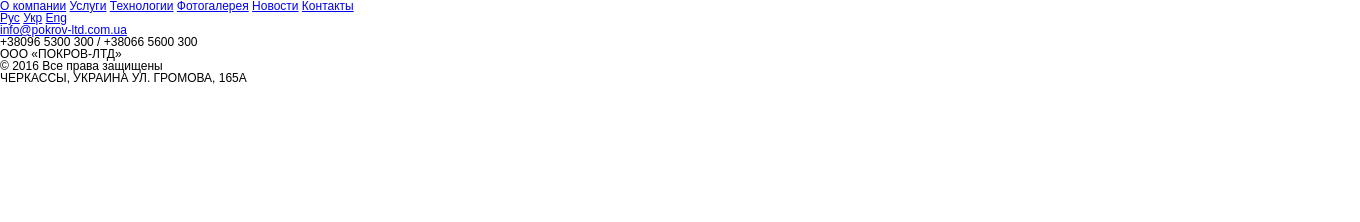
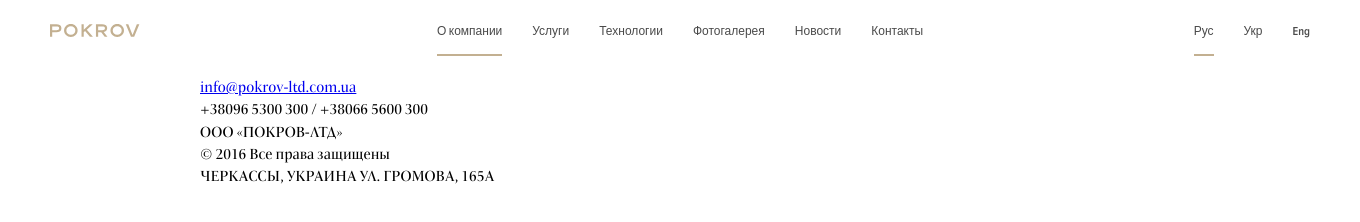
Before and after one commit to Ex-Zy/Pokrov, a plain HTML site: page index.html in a window 1280 px wide. Shown: the whole page, 1360 px wide, since content can reach past the window. Drawn offline with Linux system fonts and the light colour scheme.

Commit message:
add header

```diff
--- a/css/style.css
+++ b/css/style.css
@@ -31,7 +31,39 @@ html { -webkit-box-sizing: border-box; box-sizing: border-box; }
 
 .icon-skrill:before { content: ""; }
 
-body { font-family: Arial, sans-serif; font-size: 12px; line-height: 1; }
+@font-face { font-family: "ITCNewVeljovicDSPro"; src: url("fonts/ITCNewVeljovicDSPro.eot"); src: url("fonts/ITCNewVeljovicDSPro.eot?#iefix") format("embedded-opentype"), url("fonts/ITCNewVeljovicDSPro.woff2") format("woff2"), url("fonts/ITCNewVeljovicDSPro.woff") format("woff"), url("fonts/ITCNewVeljovicDSPro.ttf") format("truetype"); font-weight: normal; font-style: normal; }
+@font-face { font-family: "ITCNewVeljovicProCnMd"; src: url("fonts/ITCNewVeljovicProCnMd.eot"); src: url("fonts/ITCNewVeljovicProCnMd.eot?#iefix") format("embedded-opentype"), url("fonts/ITCNewVeljovicProCnMd.woff2") format("woff2"), url("fonts/ITCNewVeljovicProCnMd.woff") format("woff"), url("fonts/ITCNewVeljovicProCnMd.ttf") format("truetype"); font-weight: normal; font-style: normal; }
+@font-face { font-family: "MarkSimonsonProximaNovaAltCondensedSemibold"; src: url("fonts/MarkSimonsonProximaNovaAltCondensedSemibold.eot"); src: url("fonts/MarkSimonsonProximaNovaAltCondensedSemibold.eot?#iefix") format("embedded-opentype"), url("fonts/MarkSimonsonProximaNovaAltCondensedSemibold.woff2") format("woff2"), url("fonts/MarkSimonsonProximaNovaAltCondensedSemibold.woff") format("woff"), url("fonts/MarkSimonsonProximaNovaAltCondensedSemibold.ttf") format("truetype"); font-weight: normal; font-style: normal; }
+.header { position: relative; *zoom: 1; }
+.header:after { content: " "; display: table; clear: both; }
+.header__in { padding: 18px 50px 19px; }
+.header__logo { width: 160px; float: left; font-size: 0; line-height: 1; padding-top: 6px; }
+.header__switcher { width: 160px; float: right; text-align: right; }
+.header__nav { overflow: hidden; text-align: center; }
+
+.logo { display: inline-block; }
+
+.nav { display: inline-block; font-size: 0; }
+.nav__link { font-size: 12px; display: inline-block; text-decoration: none; font-family: "MarkSimonsonProximaNovaAltCondensedSemibold", sans-serif; color: #4a4a4a; position: relative; cursor: pointer; padding-bottom: 15px; }
+.nav__link:after { content: ""; display: block; position: absolute; bottom: 0px; left: 0; right: 0; border-bottom: 2px solid transparent; -webkit-transition: all 0.3s; transition: all 0.3s; }
+.nav__link + .nav__link { margin-left: 30px; }
+.nav__link:hover:after, .nav__link.is-active:after { border-color: #c3b091; }
+
+body { font-family: "ITCNewVeljovicDSPro", sans-serif; font-size: 16px; line-height: 1.4; }
+
+a { -webkit-transition: all 0.3s; transition: all 0.3s; }
+
+.inner { width: 960px; margin: auto; }
+
+.btn { position: relative; display: inline-block; text-align: center; -webkit-border-radius: 100px; border-radius: 100px; padding: 11px 30px; text-decoration: none; color: #c3b091; background-color: #fff; border: 1px solid #c3b091; font-size: 12px; font-family: "MarkSimonsonProximaNovaAltCondensedSemibold", sans-serif; }
+
+.btn { -webkit-transition: all 0.3s; transition: all 0.3s; }
+.btn:hover { background-color: #c3b091; color: #fff; }
+.btn:active { background-color: #baa481; color: #fff; }
+
+.link { text-decoration: underline; font-size: 12px; font-family: "MarkSimonsonProximaNovaAltCondensedSemibold", sans-serif; font-weight: normal; color: #c3b091; }
+
+.out { width: 1360px; margin: auto; }
 
 @media only screen and (min-device-width: 320px) and (max-device-width: 480px){
  *{ -webkit-text-size-adjust: none; } }
--- a/index.html
+++ b/index.html
@@ -16,24 +16,24 @@
 	<!-- BEGIN header -->
 	<section class="header">
 		<div class="header__in">
+			<div class="header__switcher">
+				<nav class="nav">
+					<a href="#" class="nav__link is-active">Рус</a>
+					<a href="#" class="nav__link">Укр</a>
+					<a href="#" class="nav__link">Eng</a>
+				</nav>
+			</div>
 			<div class="header__logo">
-				<h1><a href="#" class="logo"></a></h1>
+				<h1><a href="#" class="logo"><img src="/img/svg/logo.svg" alt="Pokrov"></a></h1>
 			</div>
 			<div class="header__nav">
 				<nav class="nav">
-					<a href="# class="nav__link is-active">О компании</a>
-					<a href="# class="nav__link">Услуги</a>
-					<a href="# class="nav__link">Технологии</a>
-					<a href="# class="nav__link">Фотогалерея</a>
-					<a href="# class="nav__link">Новости</a>
-					<a href="# class="nav__link">Контакты</a>
-				</nav>
-			</div>
-			<div class="header__switcher">
-				<nav class="nav">
-					<a href="# class="nav__link is-active">Рус</a>
-					<a href="# class="nav__link">Укр</a>
-					<a href="# class="nav__link">Eng</a>
+					<a href="#" class="nav__link is-active">О компании</a>
+					<a href="#" class="nav__link">Услуги</a>
+					<a href="#" class="nav__link">Технологии</a>
+					<a href="#" class="nav__link">Фотогалерея</a>
+					<a href="#" class="nav__link">Новости</a>
+					<a href="#" class="nav__link">Контакты</a>
 				</nav>
 			</div>
 		</div>
```
Also changed, not shown: img/svg/arrow_left.svg (added), img/svg/arrow_right.svg (added), img/svg/close_button_white.svg (added), img/svg/logo.svg (added), img/svg/mark_icon.svg (added), 1 other file.
